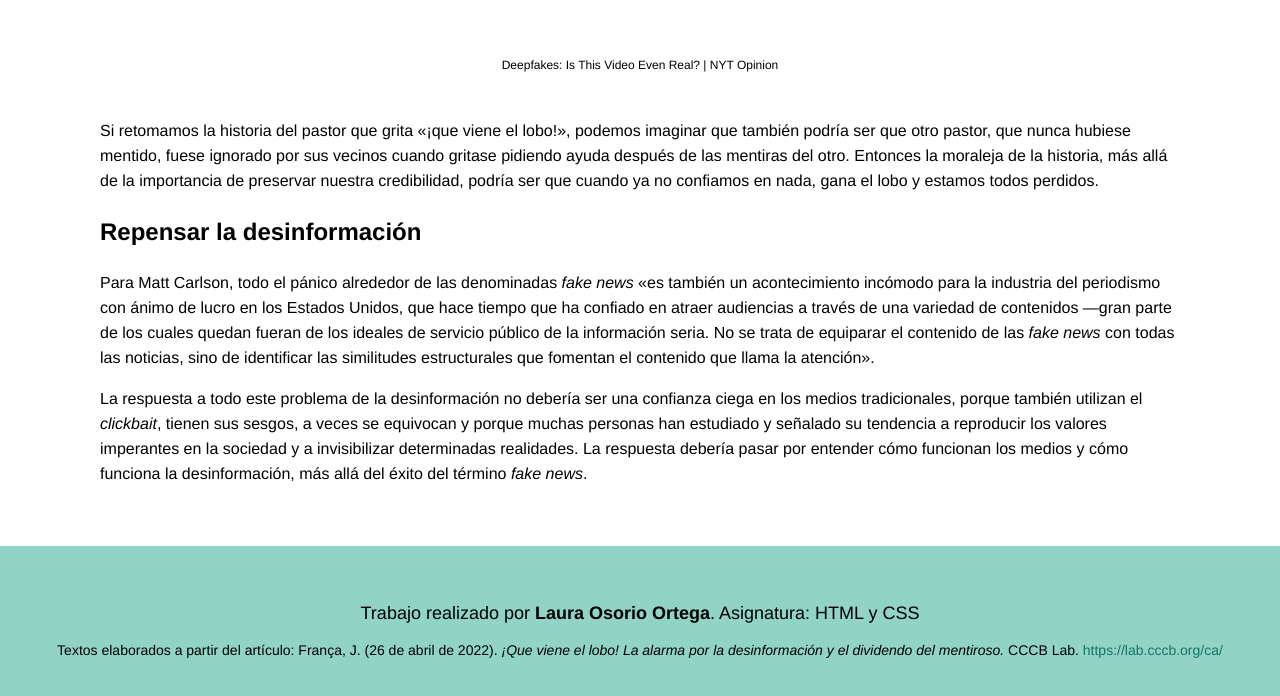
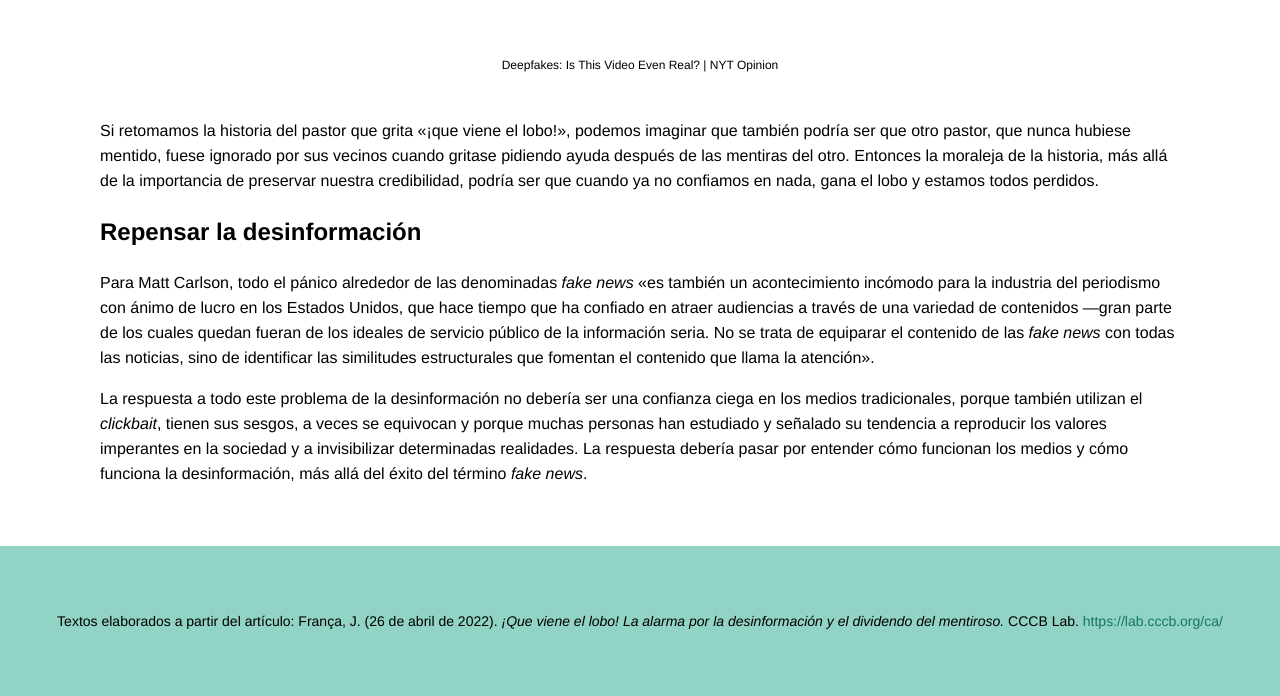
Before and after one commit to laliiosorio/PEC1-HTML-CSS, a plain HTML site: page index.html in a window 1280 px wide. Shown: the part 5522-6218 px from the top of the page. Drawn offline with Linux system fonts and the light colour scheme; grey boxes are pictures that could not be loaded.

Commit message:
Update index.html

```diff
--- a/index.html
+++ b/index.html
@@ -422,10 +422,6 @@
     </main>
 
     <footer>
-      <p>
-        Trabajo realizado por <strong>Laura Osorio Ortega</strong>. Asignatura:
-        HTML y CSS
-      </p>
       <span>
         Textos elaborados a partir del artículo: França, J. (26 de abril de
         2022).
```
